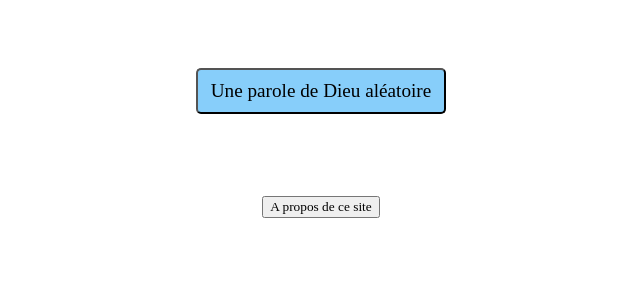
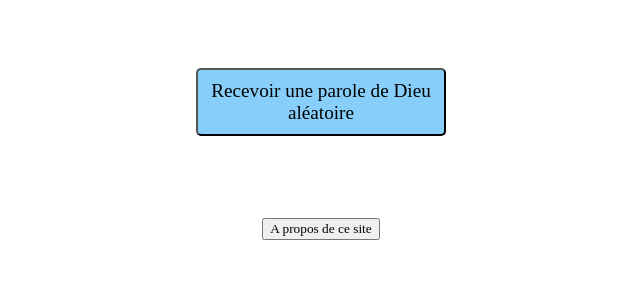
Before and after one commit to jmcob/uneparole.love, a Vue app: page / in a window 1280 px wide. Shown: the top 300 px of the page, without its empty margins (319-959 px from the left). Built offline with nearby package versions, Linux system fonts and the light colour scheme; a web font is replaced by a local one.

Commit message:
maj laurence 3

```diff
--- a/src/App.vue
+++ b/src/App.vue
@@ -1,7 +1,7 @@
 <template>
   <div class="cadre">
     <button class="button" @click="reload()">
-      Une parole de Dieu aléatoire
+      Recevoir une parole de Dieu aléatoire
     </button>
     <div class="uneparole" v-if="wordClick">
       <p>{{ uneparole.parole }}</p>
@@ -221,5 +221,6 @@ p {
   font-size: larger;
   background-color: lightskyblue;
   border-radius: 5px;
+  cursor: pointer;
 }
 </style>
```
